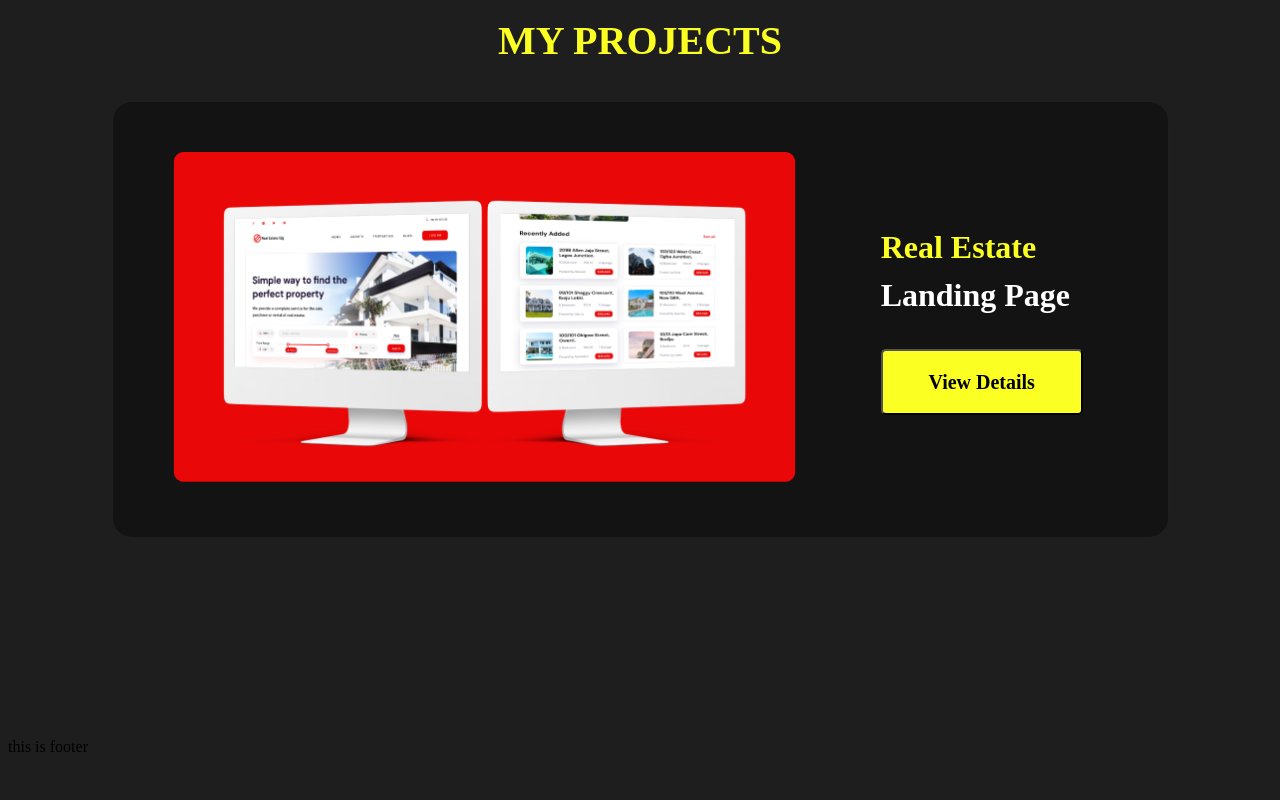
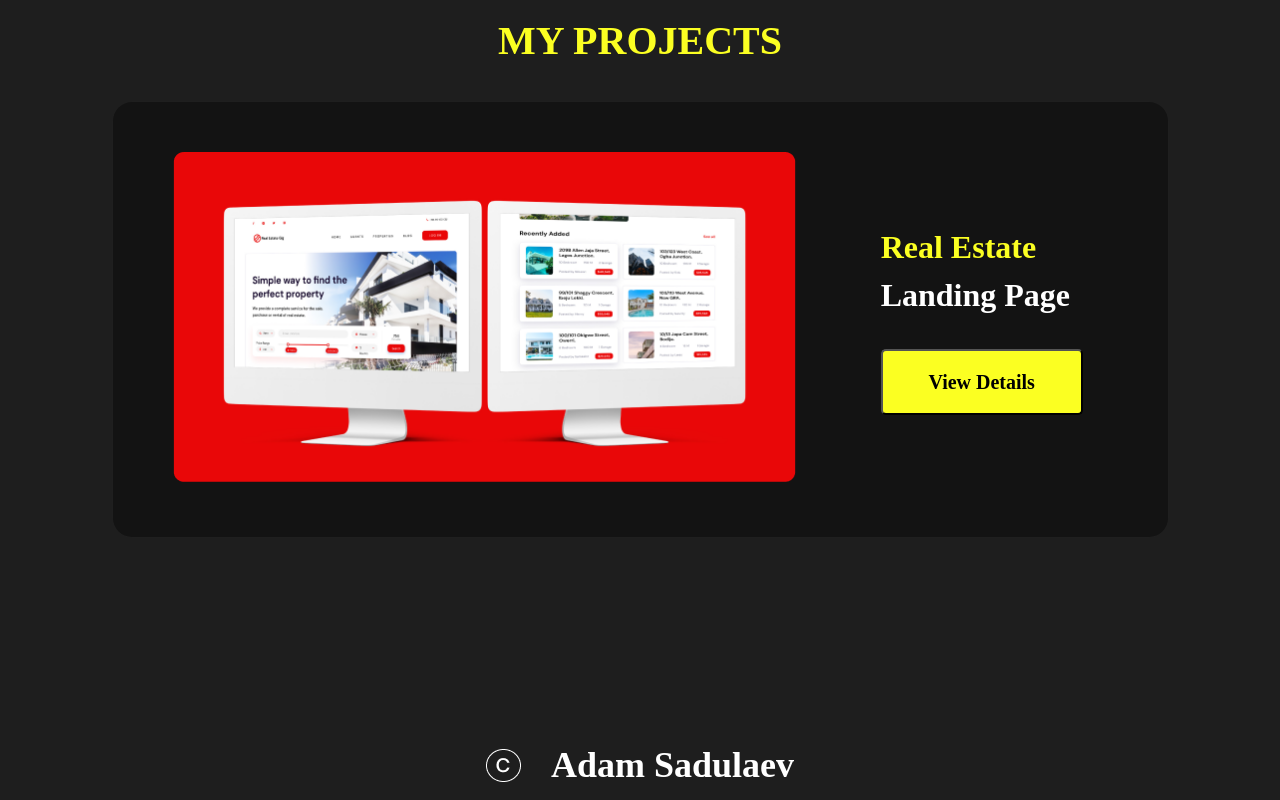
Before and after one commit to adambaker786/portfolio, a React (Create React App) app: page / in a window 1280 px wide. Shown: the part 944-1744 px from the top of the page. Before the commit the page ends 1708 px from the top, so only its background shows below. Built offline with nearby package versions, Linux system fonts and the light colour scheme.

Commit message:
footer is done

```diff
--- a/src/footer/Footer.jsx
+++ b/src/footer/Footer.jsx
@@ -1,10 +1,18 @@
 import React from 'react';
 import styles from './Footer.module.css';
+import copyright from '../img/C.png';
 
 const Footer = () => {
     return (
         <div className={styles.footer}>
-            this is footer
+            <div className={styles.footer_content}>
+                <div className={styles.footer_img}>
+                    <img src={copyright} alt="copyright pictur" />
+                </div>
+                <div className={styles.footer_text}>
+                    Adam Sadulaev
+                </div>
+            </div>
         </div>
     );
 };
--- a/src/footer/Footer.module.css
+++ b/src/footer/Footer.module.css
@@ -0,0 +1,20 @@
+.footer{
+    width: 100%;
+}
+.footer_content {
+    display: flex;
+    align-items: center;
+    justify-content: center;
+}
+
+.footer_text {
+    margin-left: 30px;
+    height: 54px;
+
+    font-family: 'Poppins';
+    font-style: normal;
+    font-weight: 600;
+    font-size: 36px;
+    line-height: 54px;
+    color: #FFFFFF;
+}
```
